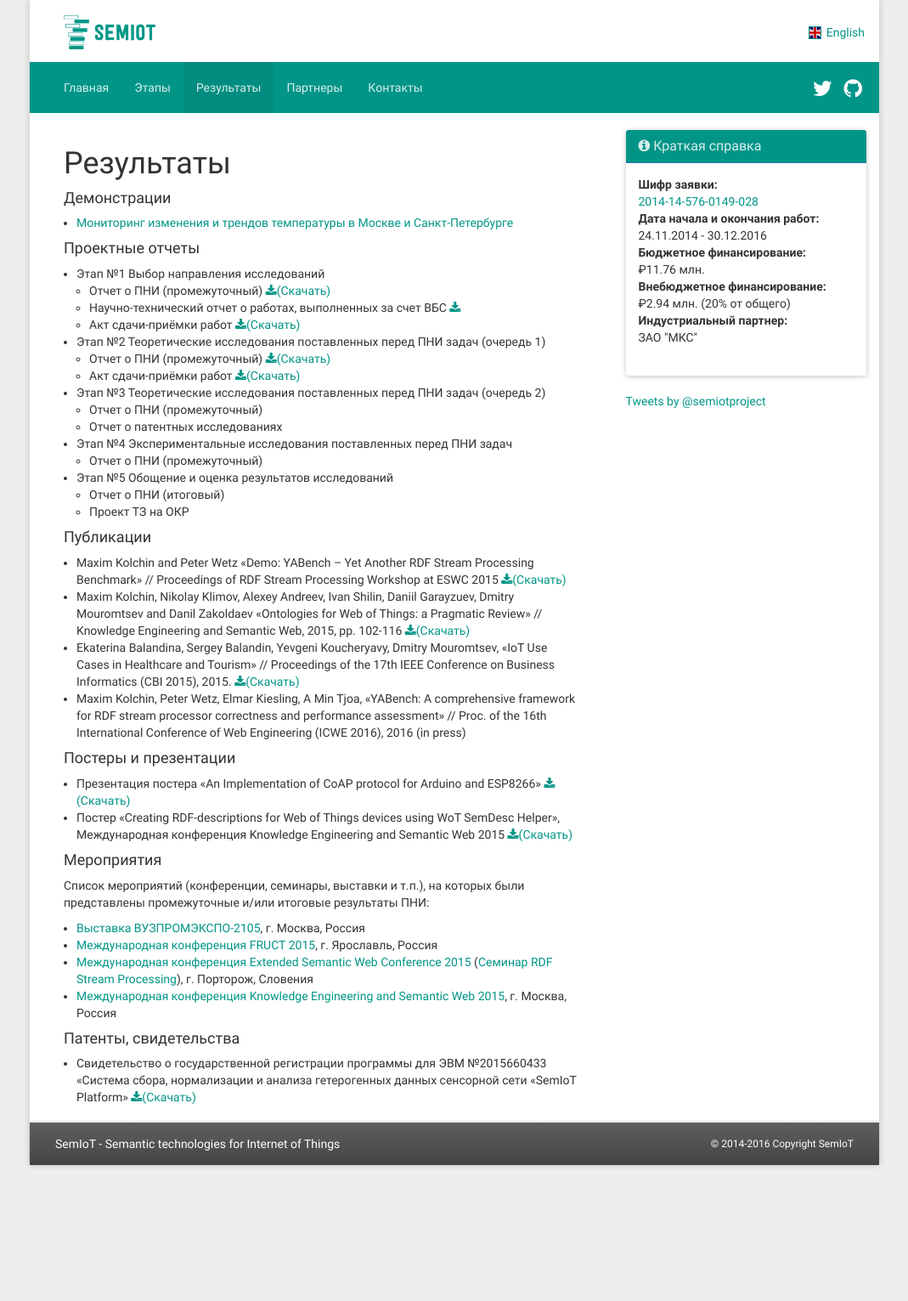
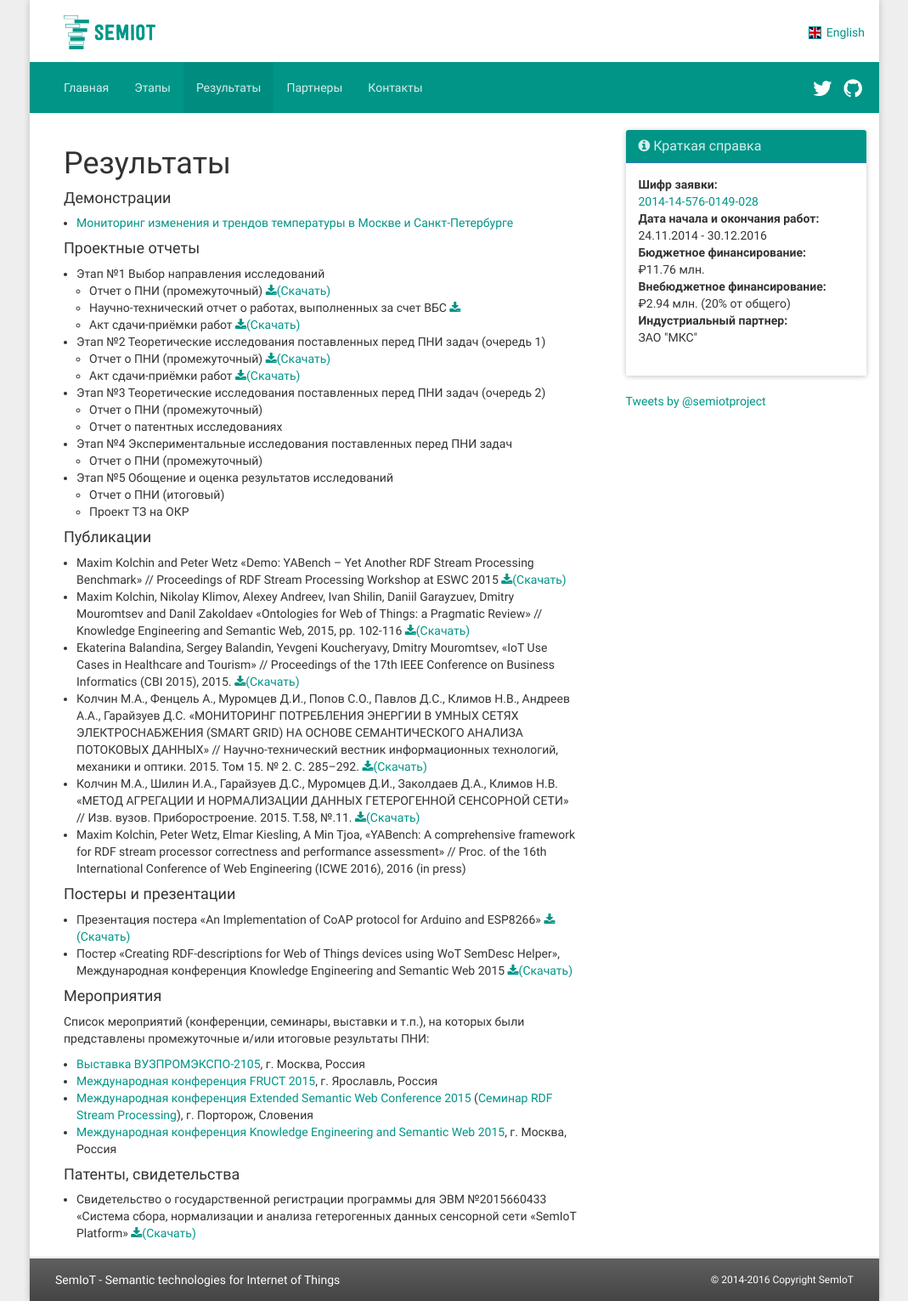
Before and after one commit to semiotproject/semiotproject.github.io, a Jekyll site: the page built from results.md, in a window 1280 px wide. Shown: the whole page at 85% size, without its empty margins (105-1174 px from the left). Built offline with Jekyll 4.4.1, drawn with Linux system fonts in a browser that asks for light colours; nearby versions of some CDN libraries; comment, search, counter and statistics services are not loaded.

Commit message:
Added more publications

```diff
--- a/results.md
+++ b/results.md
@@ -36,6 +36,8 @@ group: ru
 * Maxim Kolchin and Peter Wetz &laquo;Demo: YABench – Yet Another RDF Stream Processing Benchmark&raquo; // Proceedings of RDF Stream Processing Workshop at ESWC 2015 [<i class="fa fa-download"></i>(Скачать)](https://www.w3.org/community/rsp/files/2015/05/RSP_Workshop_2015_submission_14.pdf)
 * Maxim Kolchin, Nikolay Klimov, Alexey Andreev, Ivan Shilin, Daniil Garayzuev, Dmitry Mouromtsev and Danil Zakoldaev &laquo;Ontologies for Web of Things: a Pragmatic Review&raquo; // Knowledge Engineering and Semantic Web, 2015, pp. 102-116 [<i class="fa fa-download"></i>(Скачать)](http://dx.doi.org/10.1007/978-3-319-24543-0_8)
 * Ekaterina Balandina, Sergey Balandin, Yevgeni Koucheryavy, Dmitry Mouromtsev, &laquo;IoT Use Cases in Healthcare and Tourism&raquo; // Proceedings of the 17th IEEE Conference on Business Informatics (CBI 2015), 2015. [<i class="fa fa-download"></i>(Скачать)](http://dx.doi.org/10.1109/CBI.2015.16)
+* Колчин М.А., Фенцель А., Муромцев Д.И., Попов С.О., Павлов Д.С., Климов Н.В., Андреев А.А., Гарайзуев Д.С. &laquo;МОНИТОРИНГ ПОТРЕБЛЕНИЯ ЭНЕРГИИ В УМНЫХ СЕТЯХ ЭЛЕКТРОСНАБЖЕНИЯ (SMART GRID) НА ОСНОВЕ СЕМАНТИЧЕСКОГО АНАЛИЗА ПОТОКОВЫХ ДАННЫХ&raquo; // Научно-технический вестник информационных технологий, механики и оптики. 2015. Том 15. № 2. С. 285–292. [<i class="fa fa-download"></i>(Скачать)](http://ntv.ifmo.ru/ru/article/12561/monitoring_potrebleniya_energii_v_umnyh_setyah_elektrosnabzheniya_%28SMART_GRID%29_na_osnove_semanticheskogo_analiza_potokovyh_dannyh.htm)
+* Колчин М.А., Шилин И.А., Гарайзуев Д.С., Муромцев Д.И., Заколдаев Д.А., Климов Н.В. &laquo;МЕТОД АГРЕГАЦИИ И НОРМАЛИЗАЦИИ ДАННЫХ ГЕТЕРОГЕННОЙ СЕНСОРНОЙ СЕТИ&raquo; // Изв. вузов. Приборостроение. 2015. Т.58, №.11. [<i class="fa fa-download"></i>(Скачать)](http://pribor.ifmo.ru/ru/article/14172/metod_agregacii_i_normalizacii_dannyh_geterogennoy_sensornoy_seti.htm)
 * Maxim Kolchin, Peter Wetz, Elmar Kiesling, A Min Tjoa, &laquo;YABench: A comprehensive framework for RDF stream processor correctness and performance assessment&raquo; // Proc. of the 16th International Conference of Web Engineering (ICWE 2016), 2016 (in press)
 
 #### Постеры и презентации
```
